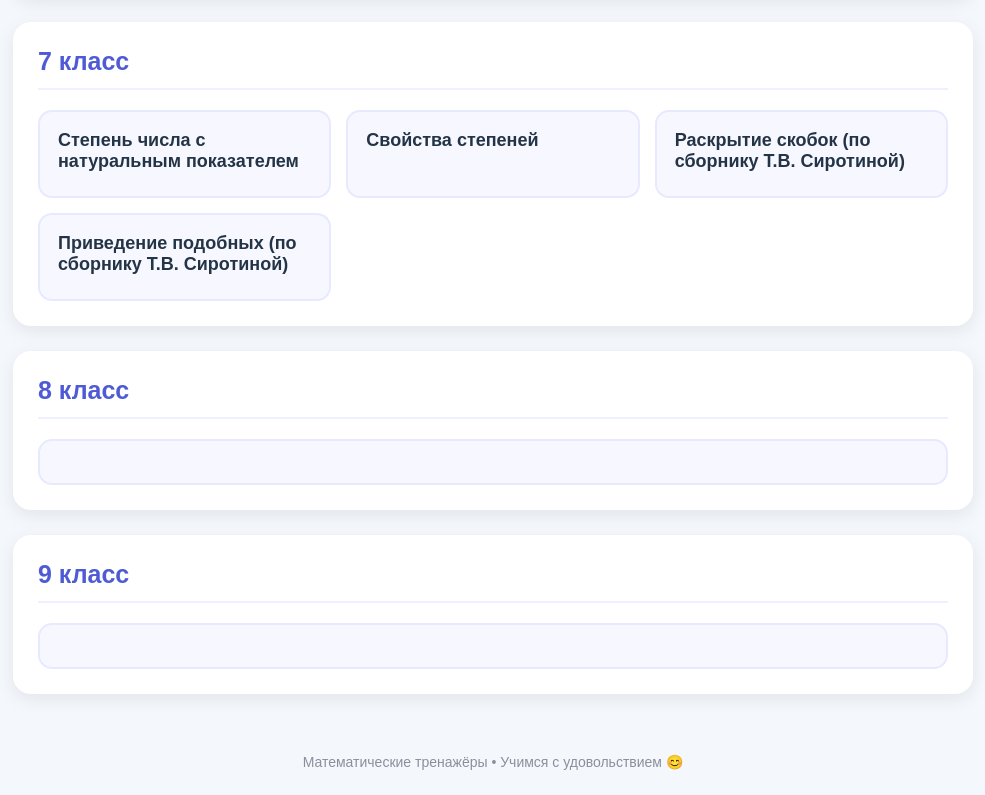
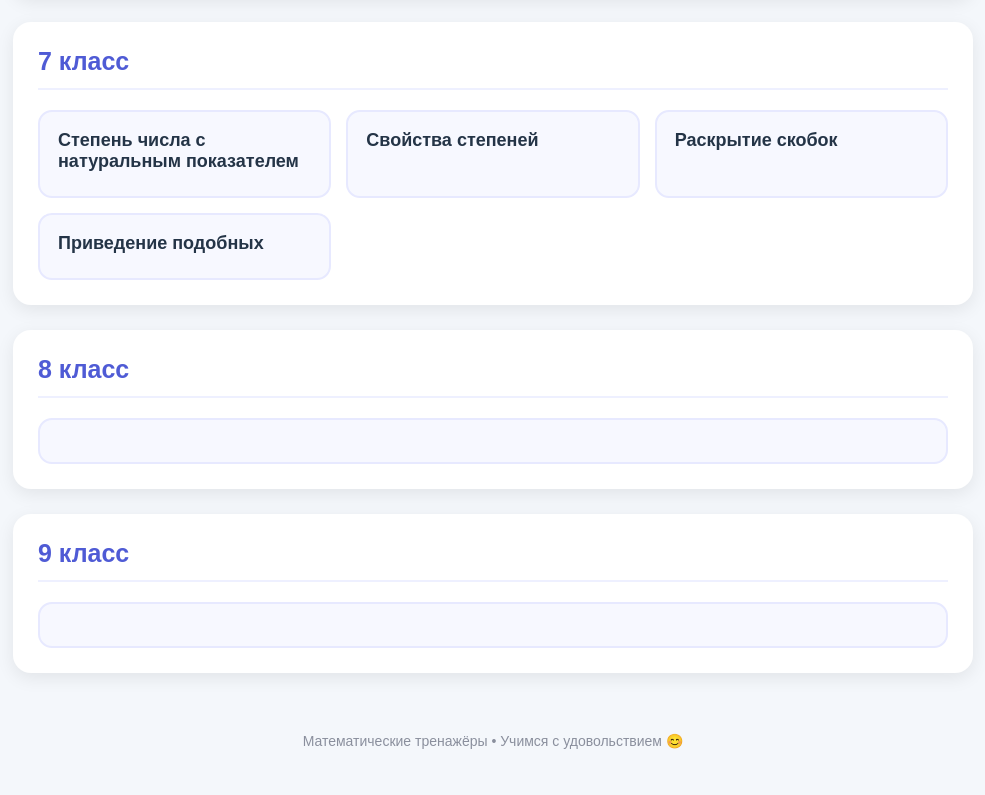
Before and after one commit to tixo-n/trenager, a plain HTML site: page index.html in a window 1280 px wide. Shown: the part 1056-1851 px from the top of the page, without its empty margins (147-1132 px from the left). After the commit the page ends 1830 px from the top, so only its background shows below. Drawn offline with Linux system fonts and the light colour scheme.

Commit message:
Update index.html

```diff
--- a/index.html
+++ b/index.html
@@ -214,11 +214,11 @@
             </a>
 
             <a class="trainer" href="raskrytie_skobok.html">
-                <div class="trainer-name">Раскрытие скобок (по сборнику Т.В. Сиротиной)</div>
+                <div class="trainer-name">Раскрытие скобок </div>
                 <div class="trainer-file"></div>
             </a>
              <a class="trainer" href="privedenie_podobnyh.html">
-                <div class="trainer-name">Приведение подобных (по сборнику Т.В. Сиротиной)</div>
+                <div class="trainer-name">Приведение подобных</div>
                 <div class="trainer-file"></div>
             </a>
 
```
